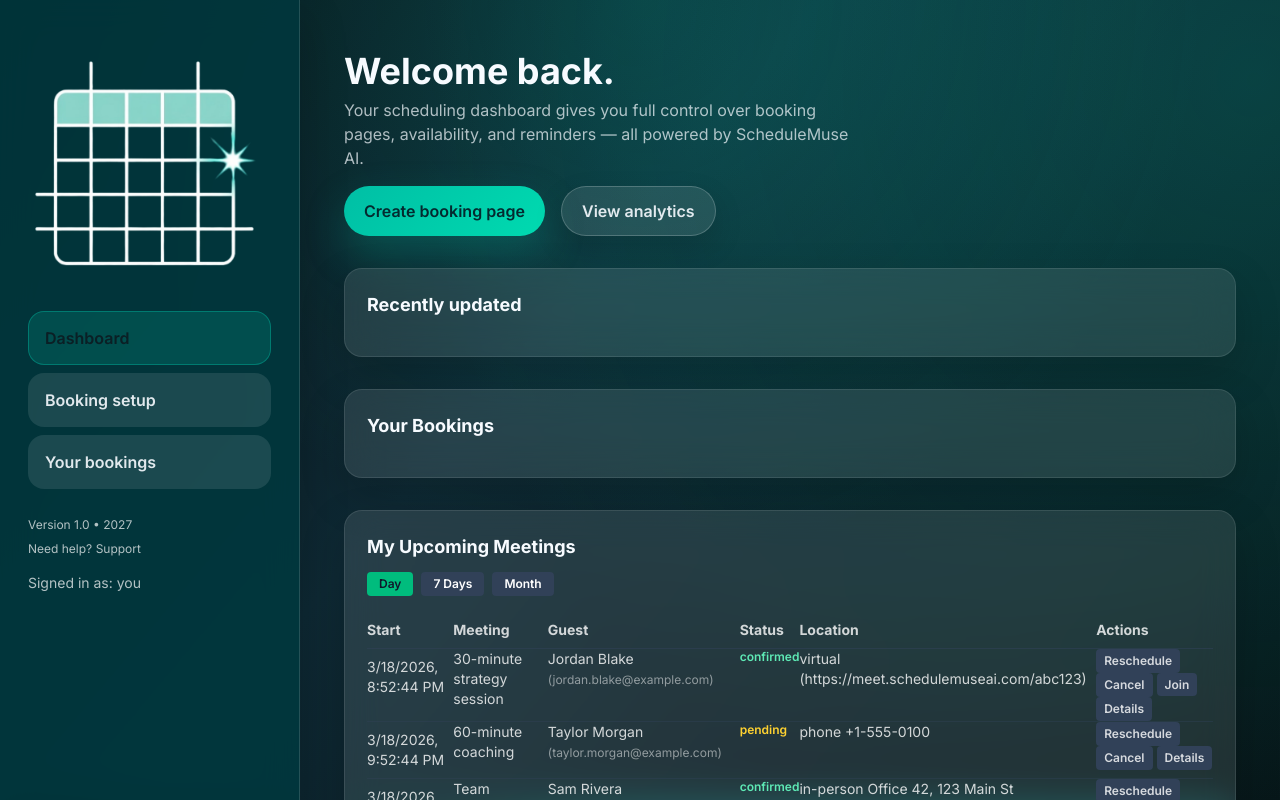
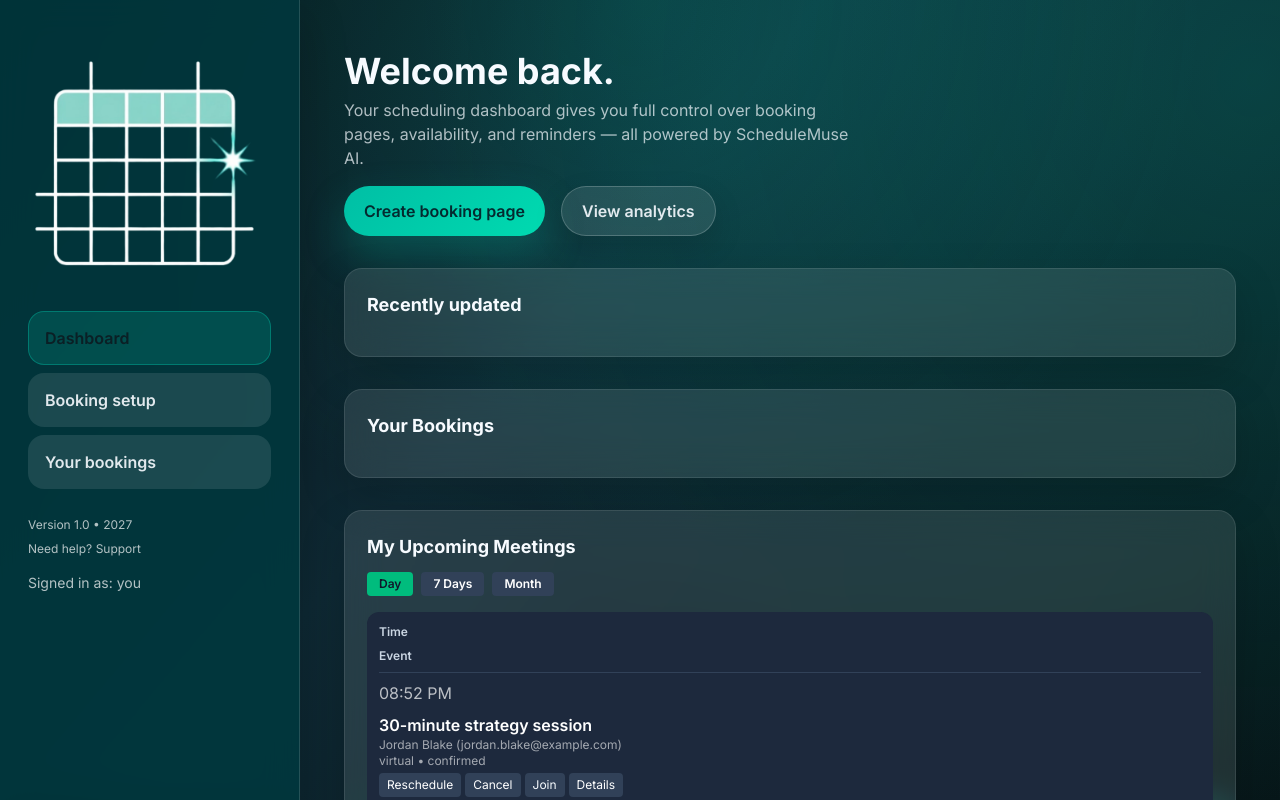
Before and after one commit to AndreaBHCE/app-schedule-muse-scheduling-v2, a Next.js app: page /dashboard in a window 1280 px wide. Shown: the top 800 px of the page. Built offline with nearby package versions, Linux system fonts and the light colour scheme.

Commit message:
Implement calendar-style timeline for upcoming meetings

```diff
--- a/src/app/dashboard/page.tsx
+++ b/src/app/dashboard/page.tsx
@@ -203,37 +203,32 @@ export default function DashboardPage() {
               )}
 
               {!eventsLoading && !eventsError && events.length > 0 && (
-                <table className="w-full text-left text-sm text-white/80 border-collapse">
-                  <thead>
-                    <tr className="border-b border-slate-700/60">
-                      <th className="py-2">Start</th>
-                      <th>Meeting</th>
-                      <th>Guest</th>
-                      <th>Status</th>
-                      <th>Location</th>
-                      <th>Actions</th>
-                    </tr>
-                  </thead>
-                  <tbody>
-                    {events.map((event) => (
-                      <tr key={event.id} className="align-top border-b border-slate-700/40">
-                        <td className="py-2">{new Date(event.startTime).toLocaleString()}</td>
-                        <td>{event.meetingType}</td>
-                        <td>{event.guestName} <span className="text-xs text-white/50">({event.guestEmail})</span></td>
-                        <td className={`text-xs font-semibold ${event.status === "confirmed" ? "text-emerald-300" : event.status === "pending" ? "text-amber-300" : "text-rose-300"}`}>
-                          {event.status}
-                        </td>
-                        <td>{event.location} {event.location === "virtual" ? `(${event.locationDetails})` : event.locationDetails}</td>
-                        <td className="space-x-1">
-                          <button onClick={() => alert(`Reschedule ${event.meetingType}`)} className="rounded px-2 py-1 bg-slate-700 text-xs font-semibold">Reschedule</button>
-                          <button onClick={() => alert(`Cancel ${event.meetingType}`)} className="rounded px-2 py-1 bg-slate-700 text-xs font-semibold">Cancel</button>
-                          {event.location === "virtual" && <a href={event.locationDetails} target="_blank" rel="noreferrer" className="rounded px-2 py-1 bg-slate-700 text-xs font-semibold">Join</a>}
-                          <button onClick={() => alert(`Details for ${event.meetingType}`)} className="rounded px-2 py-1 bg-slate-700 text-xs font-semibold">Details</button>
-                        </td>
-                      </tr>
-                    ))}
-                  </tbody>
-                </table>
+                <div className="bg-slate-800 rounded-xl p-3">
+                  <div className="grid grid-cols-[100px,1fr] gap-2 text-xs text-slate-300 mb-2">
+                    <div className="font-semibold">Time</div>
+                    <div className="font-semibold">Event</div>
+                  </div>
+                  {events.map((event) => {
+                    const eventDate = new Date(event.startTime);
+                    const timeStr = eventDate.toLocaleTimeString([], { hour: "2-digit", minute: "2-digit" });
+                    return (
+                      <div key={event.id} className="grid grid-cols-[100px,1fr] gap-2 border-y border-slate-700 py-2">
+                        <div className="text-white/70">{timeStr}</div>
+                        <div>
+                          <div className="font-semibold text-white">{event.meetingType}</div>
+                          <div className="text-xs text-white/60">{event.guestName} ({event.guestEmail})</div>
+                          <div className="text-xs text-white/60">{event.location} • {event.status}</div>
+                          <div className="mt-1 flex flex-wrap gap-1">
+                            <button onClick={() => alert(`Reschedule ${event.meetingType}`)} className="rounded px-2 py-1 text-xs bg-slate-700 text-white">Reschedule</button>
+                            <button onClick={() => alert(`Cancel ${event.meetingType}`)} className="rounded px-2 py-1 text-xs bg-slate-700 text-white">Cancel</button>
+                            {event.location === "virtual" && <a href={event.locationDetails} target="_blank" rel="noreferrer" className="rounded px-2 py-1 text-xs bg-slate-700 text-white">Join</a>}
+                            <button onClick={() => alert(`Details for ${event.meetingType}`)} className="rounded px-2 py-1 text-xs bg-slate-700 text-white">Details</button>
+                          </div>
+                        </div>
+                      </div>
+                    );
+                  })}
+                </div>
               )}
             </div>
 
```
